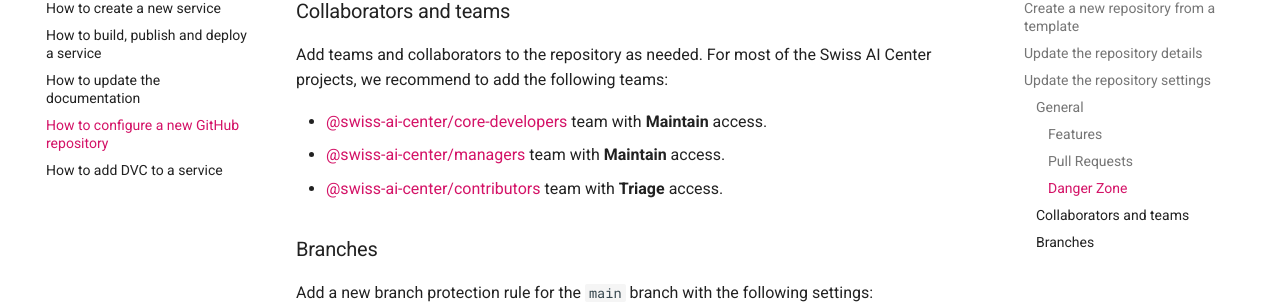
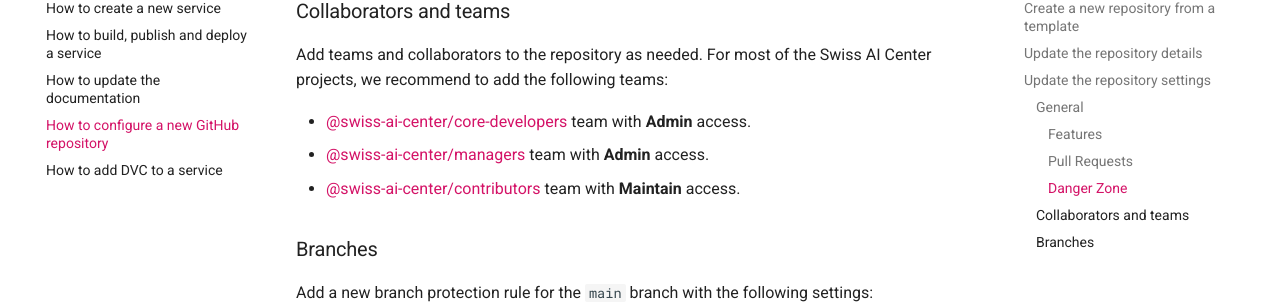
Before and after one commit to swiss-ai-center/documentation, an MkDocs documentation site: the page built from docs/how-to-guides/how-to-configure-a-new-github-repository.md, in a window 1280 px wide and 900 px high, scrolled down 2698 px. Shown: the part 148-453 px from the top of the window. Built offline with MkDocs 1.6.1 and Material for MkDocs 9.7.7, drawn with Linux system fonts in a browser that asks for light colours; comment, search, counter and statistics services are not loaded.

Commit message:
changed role to set in github repository

```diff
--- a/docs/how-to-guides/how-to-configure-a-new-github-repository.md
+++ b/docs/how-to-guides/how-to-configure-a-new-github-repository.md
@@ -60,11 +60,11 @@ Add teams and collaborators to the repository as needed. For most of the Swiss
 AI Center projects, we recommend to add the following teams:
 
 - [@swiss-ai-center/core-developers](https://github.com/orgs/swiss-ai-center/teams/core-developers)
+  team with **Admin** access.
+- [@swiss-ai-center/managers](https://github.com/orgs/swiss-ai-center/teams/managers)
+  team with **Admin** access.
+- [@swiss-ai-center/contributors](https://github.com/orgs/swiss-ai-center/teams/contributors)
   team with **Maintain** access.
-- [@swiss-ai-center/managers](https://github.com/orgs/swiss-ai-center/teams/managers)
-  team with **Maintain** access.
-- [@swiss-ai-center/contributors](https://github.com/orgs/swiss-ai-center/teams/contributors)
-  team with **Triage** access.
 
 ### Branches
 
```
